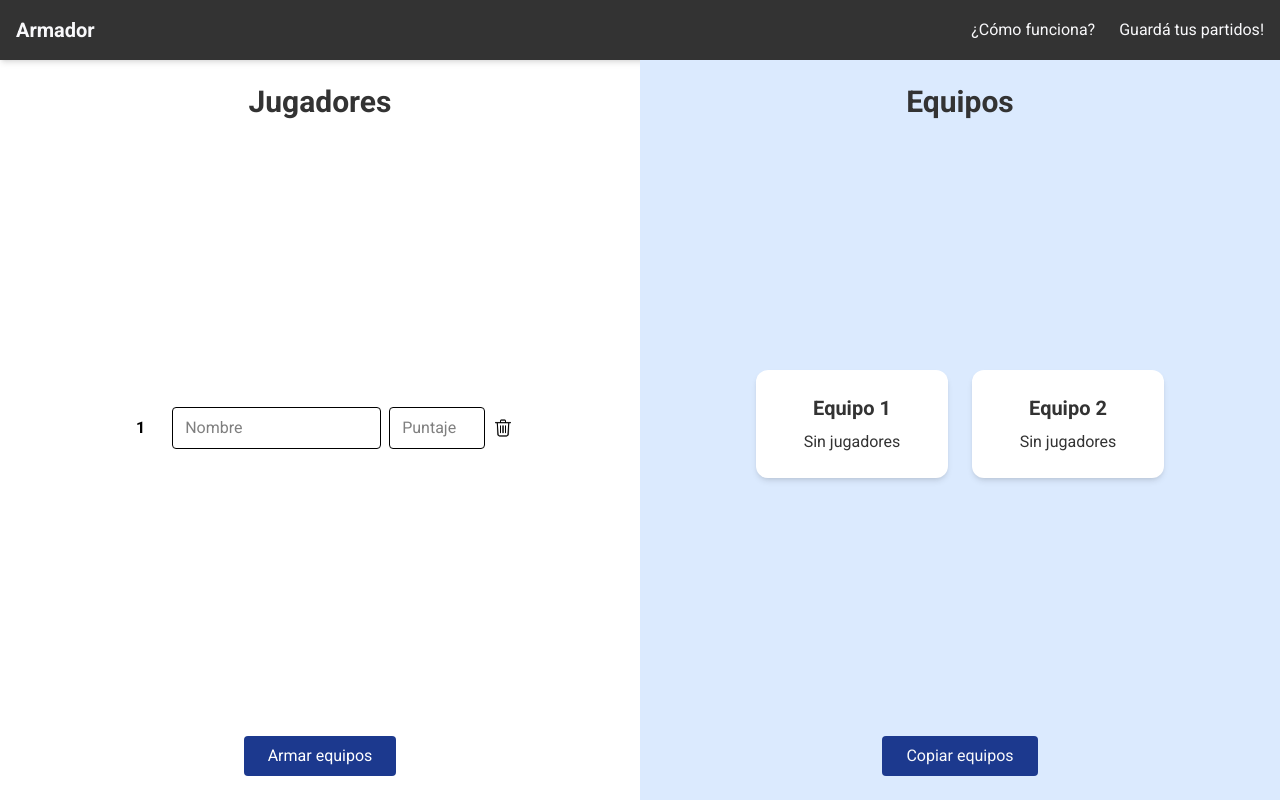
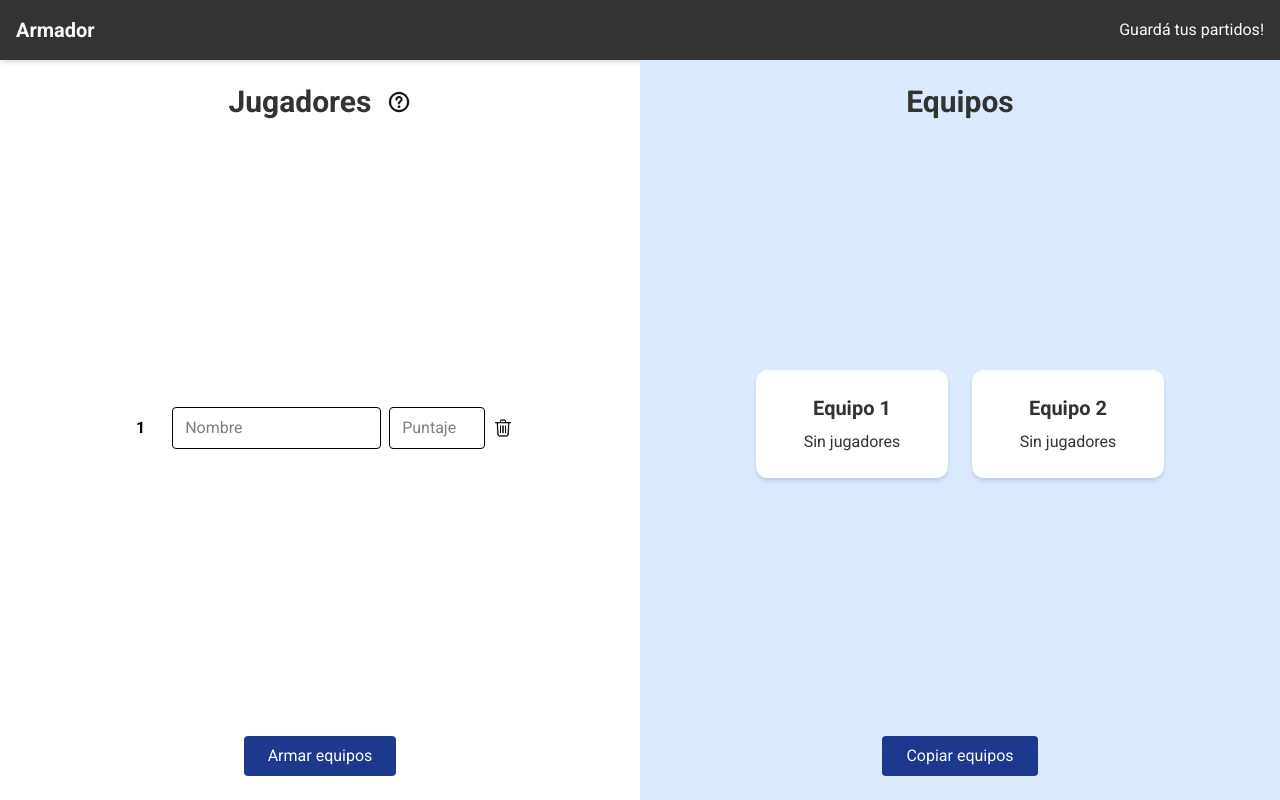
Before and after one commit to gast0nestevez/armadorDeEquipos, a React (Vite) app: page /clasico in a window 1280 px wide. Built offline with nearby package versions, Linux system fonts and the light colour scheme.

Commit message:
add help message

```diff
--- a/src/components/Form.jsx
+++ b/src/components/Form.jsx
@@ -1,7 +1,13 @@
+import HelpMessage from "./HelpMessage"
+
 const Form = ({ players, handleChange, deletePlayer, submitPlayers }) => {
   return (
     <div className="form w-full p-6 flex flex-col justify-between">
-      <h1 className="text-3xl font-bold mb-4 text-center">Jugadores</h1>
+      <div className='flex items-center justify-center mb-4 gap-4'>
+          <h1 className="text-3xl font-bold text-center">Jugadores</h1>
+          <HelpMessage />
+      </div>
+
       <div className="m-[15px] p-[8px] overflow-y-scroll">
         {players.map((player, index) => (
           <div key={index} className="flex justify-center items-center gap-2 mt-2 mb-2">
@@ -24,7 +30,7 @@ const Form = ({ players, handleChange, deletePlayer, submitPlayers }) => {
               onChange={(e) => handleChange(index, 'skill', e.target.value)}
             />
             <button onClick={() => deletePlayer(index)} tabIndex="-1">
-              <img src="delete.png" alt="delete player" className="w-5 h-5 cursor-pointer" />
+              <img src="delete.png" alt="delete_input" className="w-5 h-5 cursor-pointer" />
             </button>
           </div>
         ))}
--- /dev/null
+++ b/src/components/HelpMessage.jsx
@@ -0,0 +1,24 @@
+import { useState } from 'react'
+
+const HelpMessage = () => {
+  const [showHelp, setShowHelp] = useState(false)
+
+  return (
+    <div className="relative flex items-center justify-center">
+      <button
+        className="w-6 h-6 cursor-pointer"
+        onClick={() => setShowHelp(!showHelp)}
+      >
+        <img src="help.png" alt="help" className="w-full h-full object-contain" />
+      </button>
+
+      {showHelp && (
+        <div className="absolute left-full top-12 -translate-y-1/2 ml-2 w-64 p-2 bg-white border border-blue-300 rounded shadow text-sm z-10">
+          Ingresá los nombres y puntajes de los jugadores, cuando empieces a escribir el nombre de un jugador se habilitará el cuadro del siguiente. Luego hacé clic en "Armar equipos" para generar. Listo!
+        </div>
+      )}
+    </div>
+  )
+}
+
+export default HelpMessage
--- a/src/components/Nav.jsx
+++ b/src/components/Nav.jsx
@@ -3,14 +3,11 @@ import { Link } from "react-router-dom"
 const Nav = () => {
   return (
     <nav className="bg-white shadow-md">
-      <div className="w-full mx-auto p-4 flex justify-between items-center">
+      <div className="w-full p-4 flex justify-between items-center">
         <h2 className="text-xl font-bold">
           <Link to="/">Armador</Link>
         </h2>
         <ul className="flex gap-6">
-          <li>
-            <Link to="#" className="hover:text-blue-100">¿Cómo funciona?</Link>
-          </li>
           <li>
             <Link to="#" className="hover:text-blue-100">Guardá tus partidos!</Link>
           </li>
--- a/src/components/Teams.jsx
+++ b/src/components/Teams.jsx
@@ -47,7 +47,7 @@ const Teams = ({ teams, loading }) => {
                   team.players
                     .sort((a, b) => a.name.localeCompare(b.name))
                     .map((player, i) => (
-                      <li key={i} className='py-2'>{capitalize(player.name)}</li>
+                      <li key={i} className='py-1'>{capitalize(player.name)}</li>
                     ))
                 ) : (
                   <li>Sin jugadores</li>
```
Also changed, not shown: public/help.png (added).
